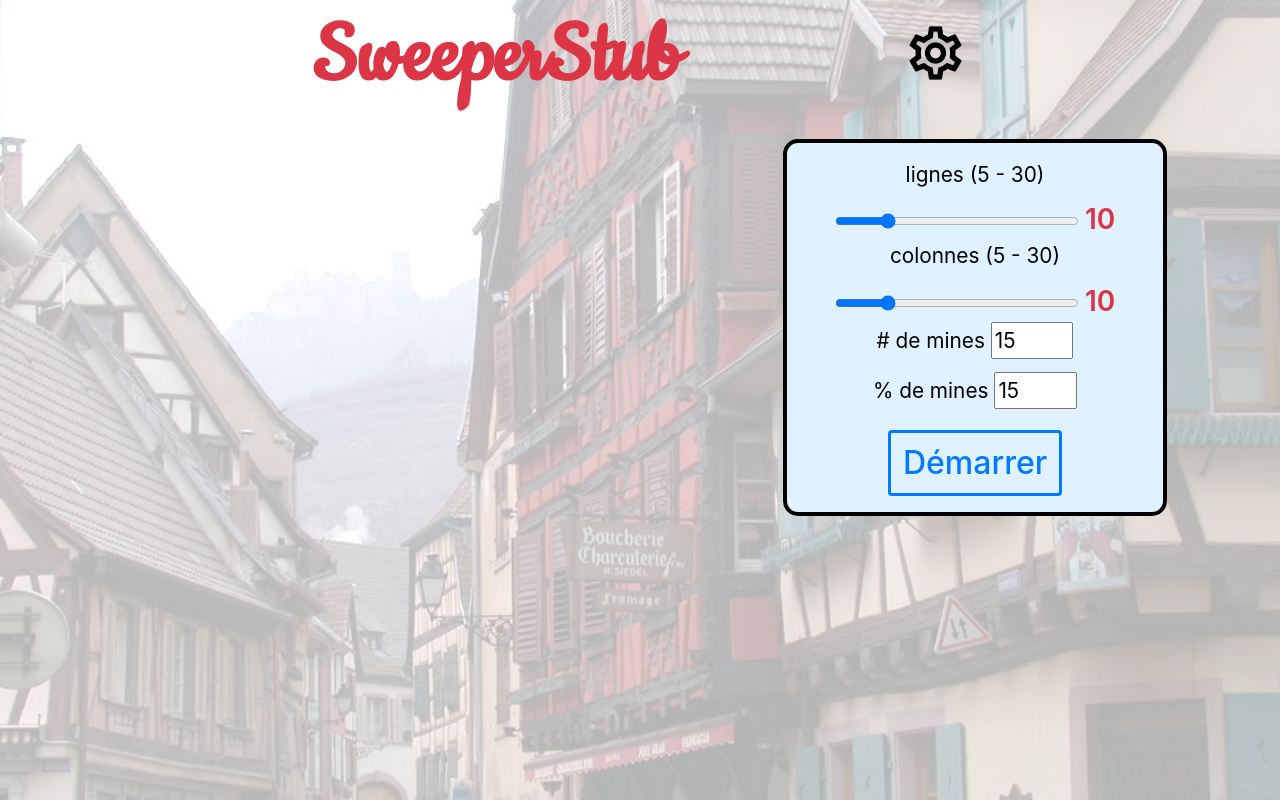
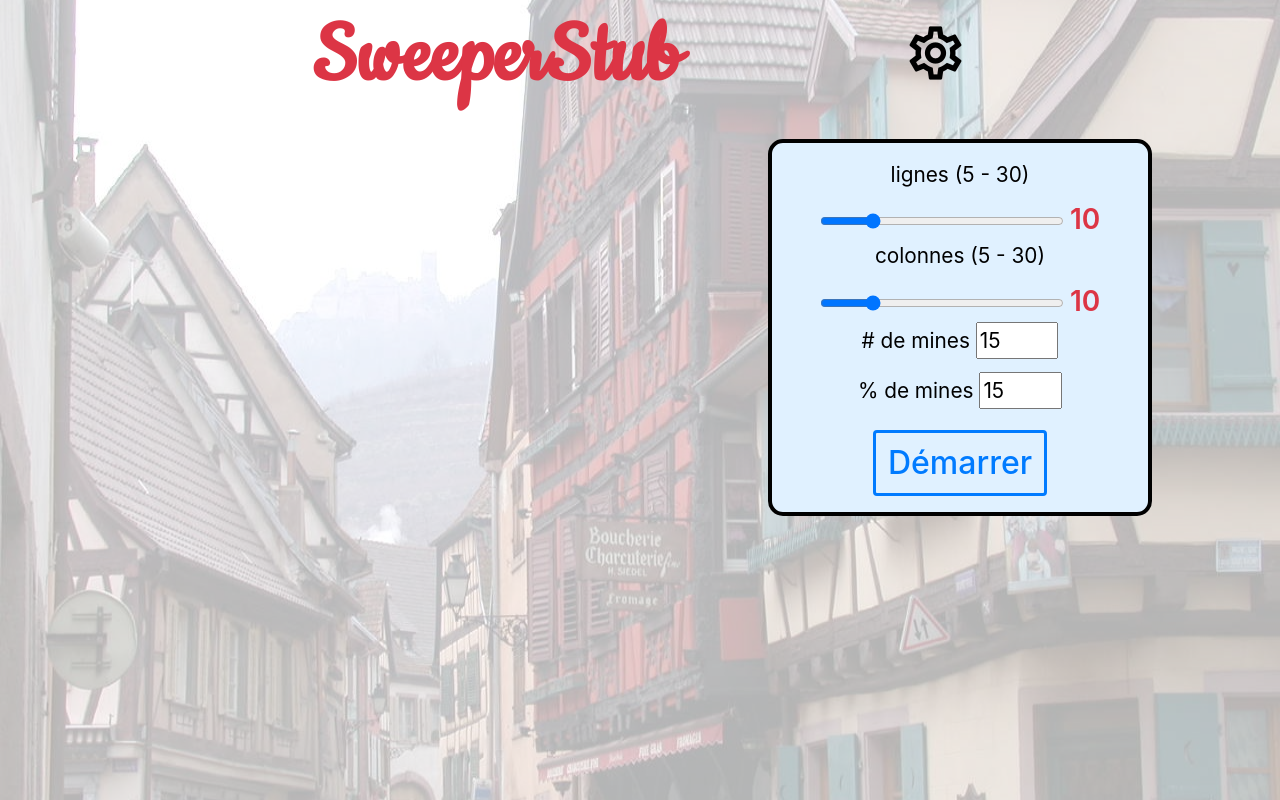
Before and after one commit to shlozer/Minesweeper67, a PHP site: page / in a window 1280 px wide. Run offline with PHP 8.4, Linux system fonts and the light colour scheme; data that the repository does not hold is empty; some libraries are stand-ins or nearby versions.

Commit message:
modif rwd suite

```diff
--- a/index.php
+++ b/index.php
@@ -22,7 +22,7 @@
     <link rel="stylesheet" href="style.css">
 
 </head>
-<body class="container-fluid">
+<body class="container-fluid px-0 mx-0 text-center">
 
 <!-- <div id="background_wrapper"> -->
     <img id ="bg_1" src="img/backgroundimage1.jpg" class="img-fluid image_background">
@@ -136,28 +136,28 @@
 
     </section>
 
-<section id="labels_end" class="container-fluid">
+<section id="labels_end" class="">
 
-    <div id="label_loose" class="container-fluid text-center mx-auto text-danger mt-4 px-3 pb-3">
+    <div id="label_loose" class="text-center mx-auto text-danger mt-4 px-3 pb-3">
         Perdu!!
         <div id="" class="text-center mx-auto mt-2">
-            <form action="#" method="post" id="form_new_game_loss">
+            <form action="#" method="post" id="form_new_game_loss" class="container">
                 <input type="hidden" id="lines_game" name="lines_game" value="<?= $_POST['lines_game']?>">
                 <input type="hidden" id="columns_game" name="columns_game" value="<?= $_POST['columns_game']?>">
                 <input type="hidden" id="mines_game" name="mines_game" value="<?= $_POST['mines_game']?>">
-                <input class="btn btn-outline-primary" type="submit" value="Retentez votre chance">
+                <input class="btn btn-outline-primary text-wrap" type="submit" value="Retentez votre chance">
             </form>
         </div>
     </div>
 
-    <div id="label_win" class="container-fluid text-center mx-auto text-success mt-4 px-3 pb-3">
+    <div id="label_win" class="text-center mx-auto text-success mt-4 px-3 pb-3">
         Gagné!!
         <div id="" class="text-center mx-auto mt-2">
-            <form action="#" method="post" id="form_new_game_win">
+            <form action="#" method="post" id="form_new_game_win" class="container">
                 <input type="hidden" id="lines_game" name="lines_game" value="<?= $_POST['lines_game']?>">
                 <input type="hidden" id="columns_game" name="columns_game" value="<?= $_POST['columns_game']?>">
                 <input type="hidden" id="mines_game" name="mines_game" value="<?= $_POST['mines_game']?>">
-                <input class="btn btn-outline-primary" type="submit" value="Rejouer?">
+                <input class="btn btn-outline-primary text-wrap" type="submit" value="Rejouer?">
             </form>
         </div>
     </div>
--- a/style.css
+++ b/style.css
@@ -3,8 +3,8 @@
 	--bg_color_game_case: #373737;
 }
 body{
-	height: 100vh;
-		overflow: hidden;
+	height: auto;
+		overflow-x: hidden;
 }
 /*body::before{
      	content: "";
@@ -23,7 +23,7 @@ body{
       left: 0;
       width: 100%;
       height: 100%;
-      object-fit: cover;
+      object-fit: fill;
       opacity: 0;
       z-index: -10;
       transition: opacity 1200ms;
@@ -116,7 +116,6 @@ h1{
 		width: 30vw;
 		height: auto;
 		position: absolute;
-		/*right: 2vw;*/
 		left: 60vw;
 		top: 0vh;
 		color: black;
@@ -185,8 +184,6 @@ h1{
 .line_game_plan{
 	margin: 0;
 	padding: 0;
-	/*display: flex;
-	flex-direction: row;*/
 
 }
 .game_case{
@@ -228,16 +225,9 @@ h1{
 }
 #label_loose, #label_win{
 	display: none;
-/*	position: fixed;
-	left: 40%;
-	bottom: 15%;*/
-/*	position: absolute;
-	top: 50%;
-	left: 30%;
-	width: 65%;
-	*/
-	position: relative;
-	left: -15px;
+
+	/*position: relative;
+	left: -15px;*/
 	max-width: 595px;
 	background-color: var(--bg_color_settings);
 	border: 4px solid black;
@@ -255,8 +245,9 @@ h1{
   100% {transform: scale(1,1);}
 }
 #form_new_game_loss input[type=submit], #form_new_game_win input[type=submit]{
-	/*background-color: var(--bg_color_settings);*/
+
 	font-size: 2rem !important;
 	border-width: 3px;
+	max-width: 100%;
 
 }
```
